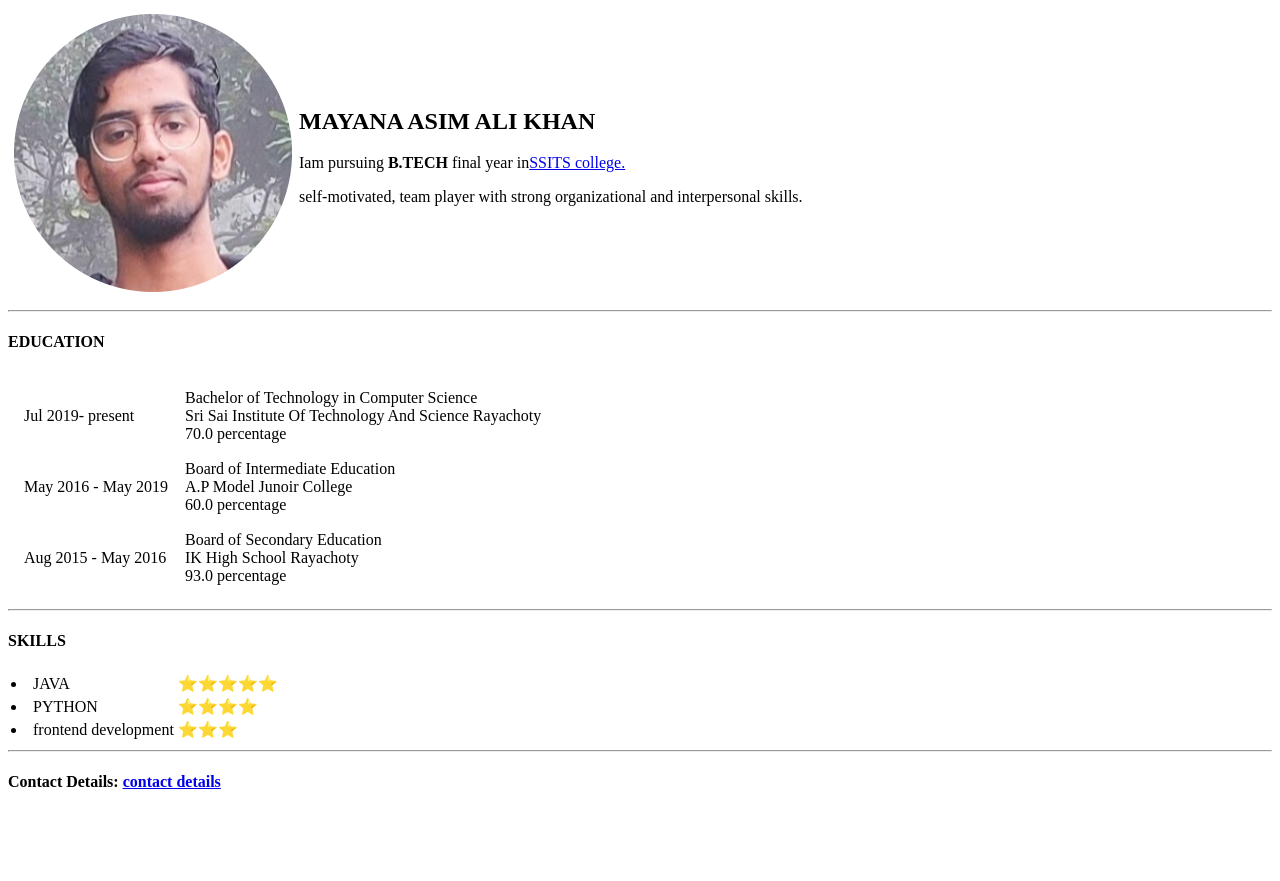
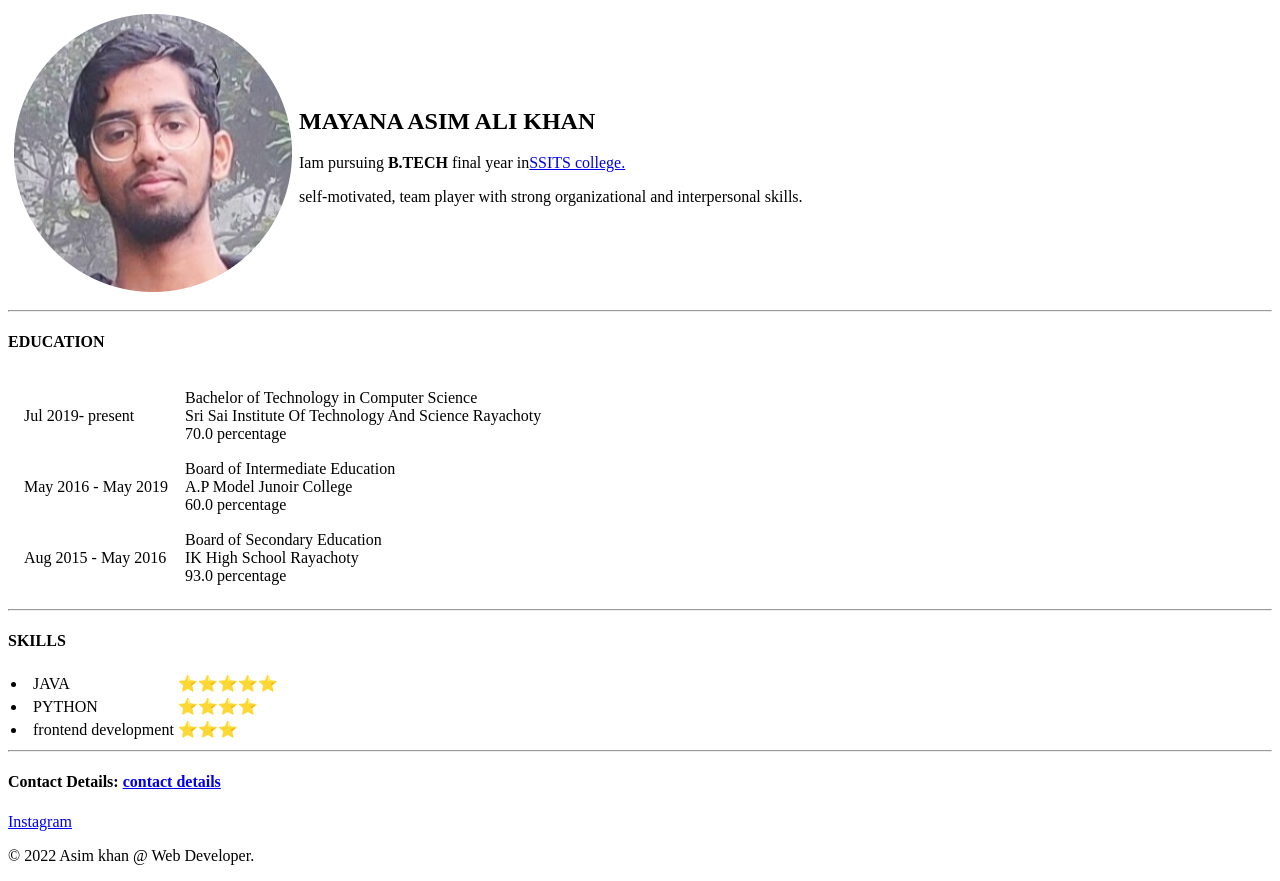
Before and after one commit to akasim4/asimreume.github.io, a plain HTML site: page index.html in a window 1280 px wide. Before the commit the page ends 813 px from the top, so only its background shows below. Drawn offline with Linux system fonts and the light colour scheme.

Commit message:
Add files via upload

```diff
--- a/index.html
+++ b/index.html
@@ -2,9 +2,11 @@
 <html lang="en" dir="ltr">
   <head>
     <meta charset="utf-8">
-    <title>Asim Khan (Resume)</title>
+    <link rel="icon" href="favicon.ico">
+    <title>Resume</title>
   </head>
   <body>
+    <div class="top">
     <table cellspacing="5">
       <tr>
         <td><img src="asim.png"></td>
@@ -55,5 +57,8 @@
  </table>
 <hr>
 <h4>Contact Details: <a href="file:///C:/Users/asim%20khan/Dropbox/My%20PC%20(LAPTOP-VJM53OI0)/Desktop/web%20development/html-personal%20site/HTML-personal%20site/contact%20detail.html">contact details</a></h4>
+<a class="footer-link" href="https://www.instagram.com/invites/contact/?i=uuuuuskgypjx&utm_content=74uj69s">Instagram</a>
+<p class="copyright">© 2022 Asim khan @ Web Developer.</p>
+</div>
   </body>
 </html>
--- /dev/null
+++ b/styles.css
@@ -0,0 +1,12 @@
+body{
+  color: #40514E;
+}
+hr{
+  border: dotted #EAF6F6 6px;
+  border-bottom: none;
+  width: 4%;
+  margin: 100px auto;
+}
+.top {
+  background-color: #E4F9F5;
+}
```
Also changed, not shown: favicon.ico (added).
